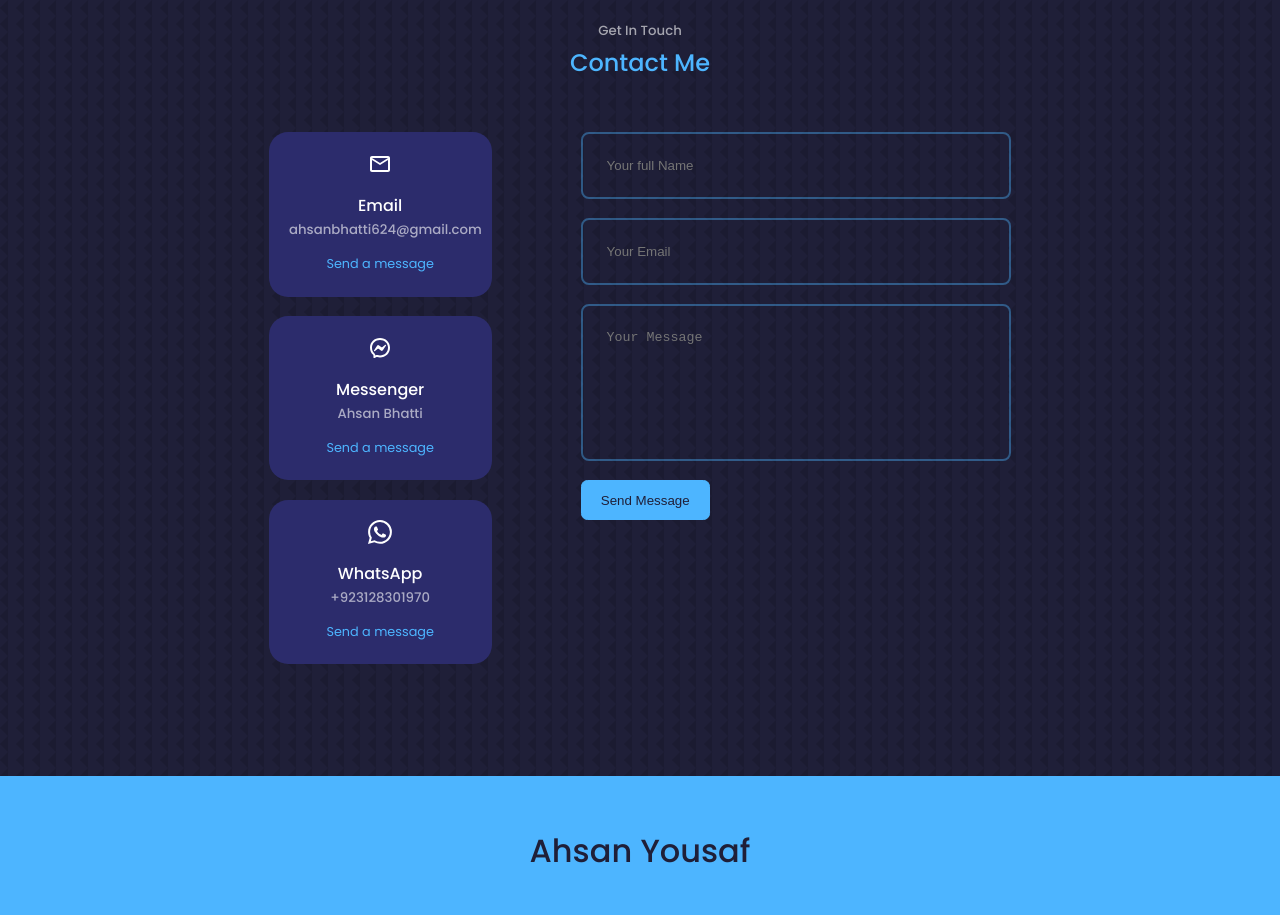
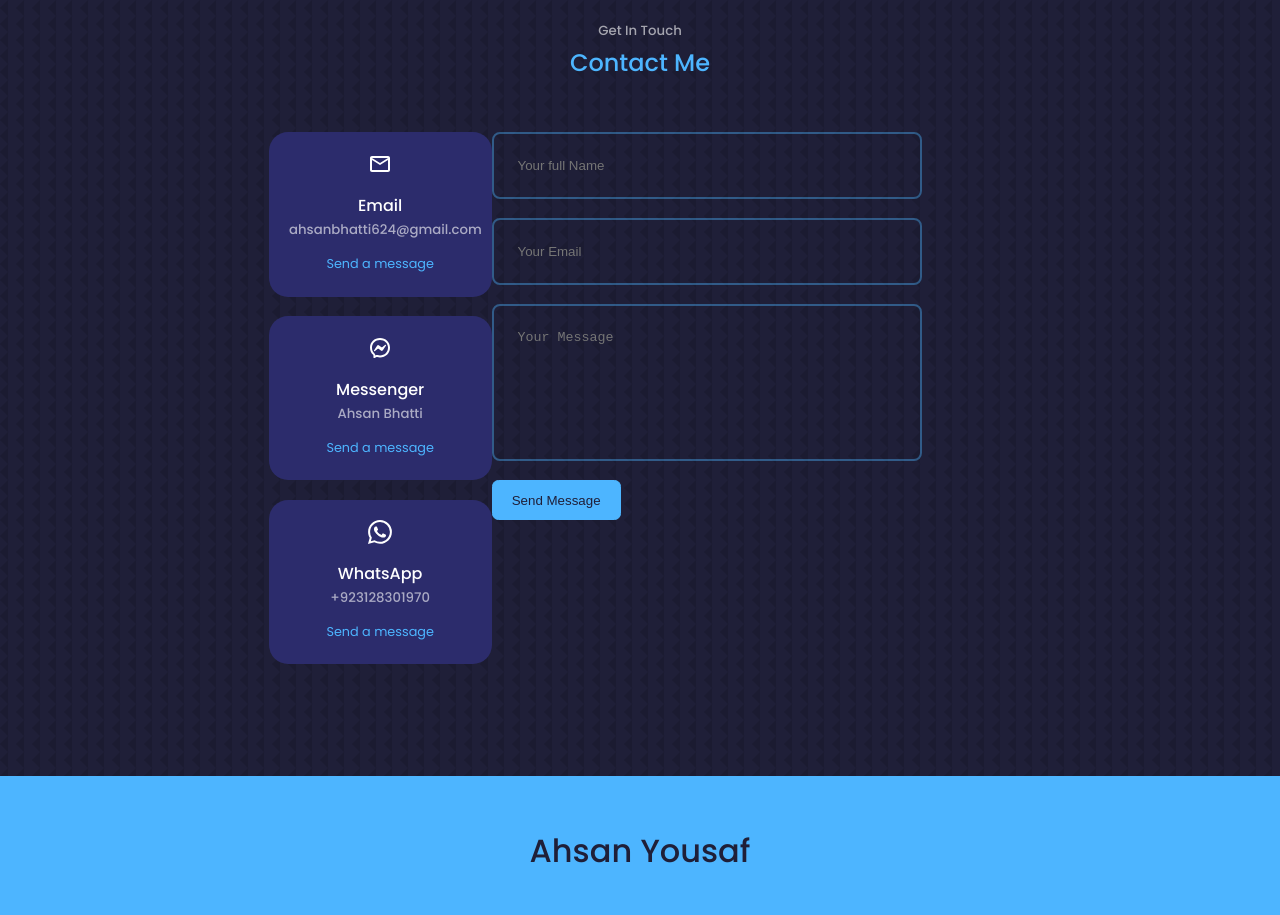
Before and after one commit to AhsanYousaf/portfolio_app, a React (Create React App) app: page / in a window 1280 px wide. Shown: the part 4480-5395 px from the top of the page. Built offline with nearby package versions, Linux system fonts and the light colour scheme.

Commit message:
Update contact.css

```diff
--- a/src/components/contact/contact.css
+++ b/src/components/contact/contact.css
@@ -2,7 +2,7 @@
     width: 58%;
     display: grid;
     grid-template-columns: 30% 58%;
-    gap: 12%;
+
 }
 
 .contact__options {
```
